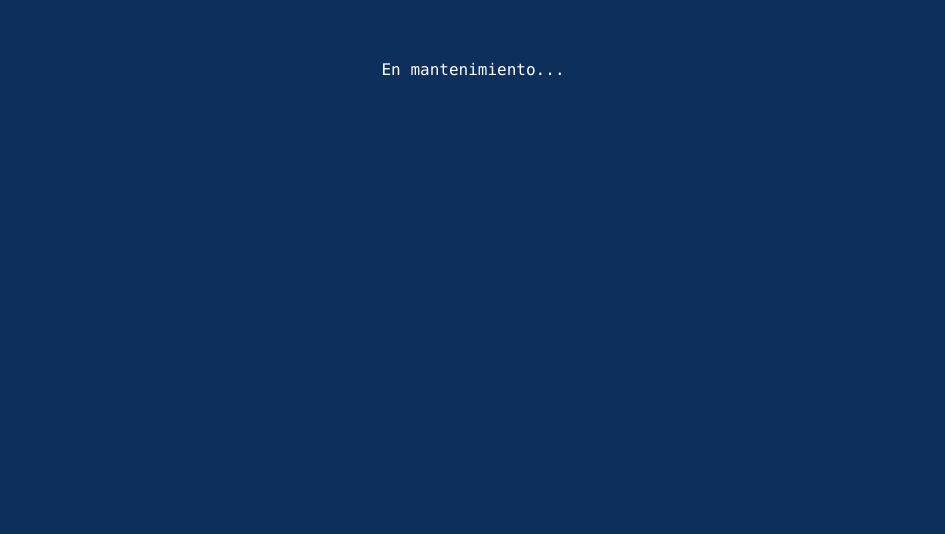
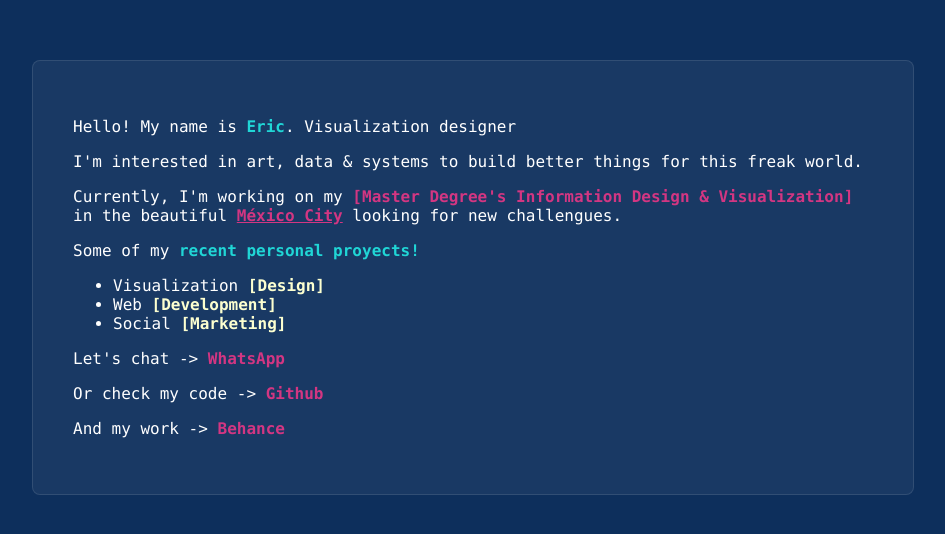
Before and after one commit to ciretorres/ciretorres.github.io, a Vue app: page / in a window 1280 px wide. Shown: the top 534 px of the page, without its empty margins (167-1112 px from the left). Built offline with nearby package versions, Linux system fonts and the light colour scheme.

Commit message:
Adding Inicio content

```diff
--- a/src/App.vue
+++ b/src/App.vue
@@ -21,7 +21,8 @@ export default {
   // font-family: Avenir, Helvetica, Arial, sans-serif;
   -webkit-font-smoothing: antialiased;
   -moz-osx-font-smoothing: grayscale;
-  text-align: center;
+  // text-align: center;
+  text-align: left;
   // color: #2c3e50;
   margin-top: 60px;
 }
--- a/src/components/Inicio.vue
+++ b/src/components/Inicio.vue
@@ -1,32 +1,68 @@
 <template>
-  <div class="inicio">
-    {{ msg }}
+  <div class="inicio container" style="padding:40px">
+    <!-- {{ msg }} -->
+    <p>
+      Hello! My name is <span style="color:#20d6d6;font-weight:bolder;">Eric</span>.
+      Visualization designer
+    </p>
+    <p>
+      I'm interested in art, data & systems to build better things for this
+      freak world.
+    </p>
+    <p>
+      Currently, I'm working on my
+      <span style="color:#d33682;font-weight:bolder;">[Master Degree's Information Design & Visualization]</span>
+      in the beautiful <a href="https://goo.gl/ba2zp3" target="_blank" style="color:#d33682;font-weight:bolder;">México City</a>
+      looking for new challengues.
+    </p>
+    <p>Some of my <span style="color:#20d6d6;font-weight:bolder;">recent personal proyects!</span></p>
+    <ul>
+      <li>Visualization <span style="color:#fcffd0;font-weight:bolder;">[Design]</span></li>
+      <li>Web <span style="color:#fcffd0;font-weight:bolder;">[Development]</span></li>
+      <li>Social <span style="color:#fcffd0;font-weight:bolder;">[Marketing]</span></li>
+    </ul>
+    <p>Let's chat -> <span style="color:#d33682;font-weight:bolder;">WhatsApp</span></p>
+    <p>Or check my code -> <span style="color:#d33682;font-weight:bolder;">Github</span></p>
+    <p>And my work -> <span style="color:#d33682;font-weight:bolder;">Behance</span></p>
   </div>
 </template>
 
 <script>
 export default {
-  name: 'Inicio',
+  name: "Inicio",
   props: {
-    msg: String
-  }
-}
+    msg: String,
+  },
+};
 </script>
 
 <!-- Add "scoped" attribute to limit CSS to this component only -->
-<style scoped>
-h3 {
-  margin: 40px 0 0;
+<style lang="scss" scoped>
+$gap: 30px;
+.container {
+  background: rgba($color: #fff, $alpha: 0.05);
+  // width: calc(100% - #{$gap*2});
+  width: calc(100% - 60px);
+  // max-width: map-get($width, "max-view");
+  max-width: 1024px;
+  max-width: 800px;
+  border: 1px solid rgba($color: #fff, $alpha: 0.1);
+  border-radius: 8px;
+  margin-left: auto;
+  margin-right: auto;
 }
-ul {
-  list-style-type: none;
-  padding: 0;
-}
-li {
-  display: inline-block;
-  margin: 0 10px;
-}
-a {
-  color: #42b983;
-}
+// h3 {
+//   margin: 40px 0 0;
+// }
+// ul {
+//   list-style-type: none;
+//   padding: 0;
+// }
+// li {
+//   display: inline-block;
+//   margin: 0 10px;
+// }
+// a {
+//   color: #42b983;
+// }
 </style>
```
